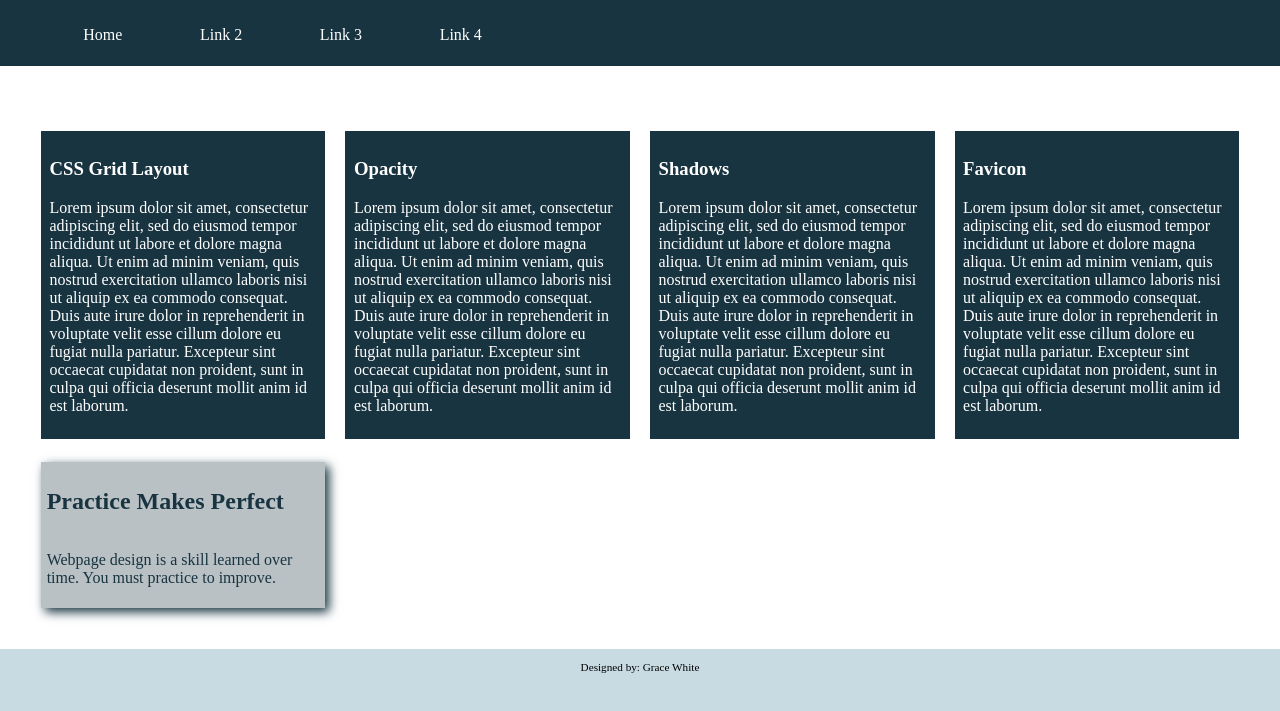
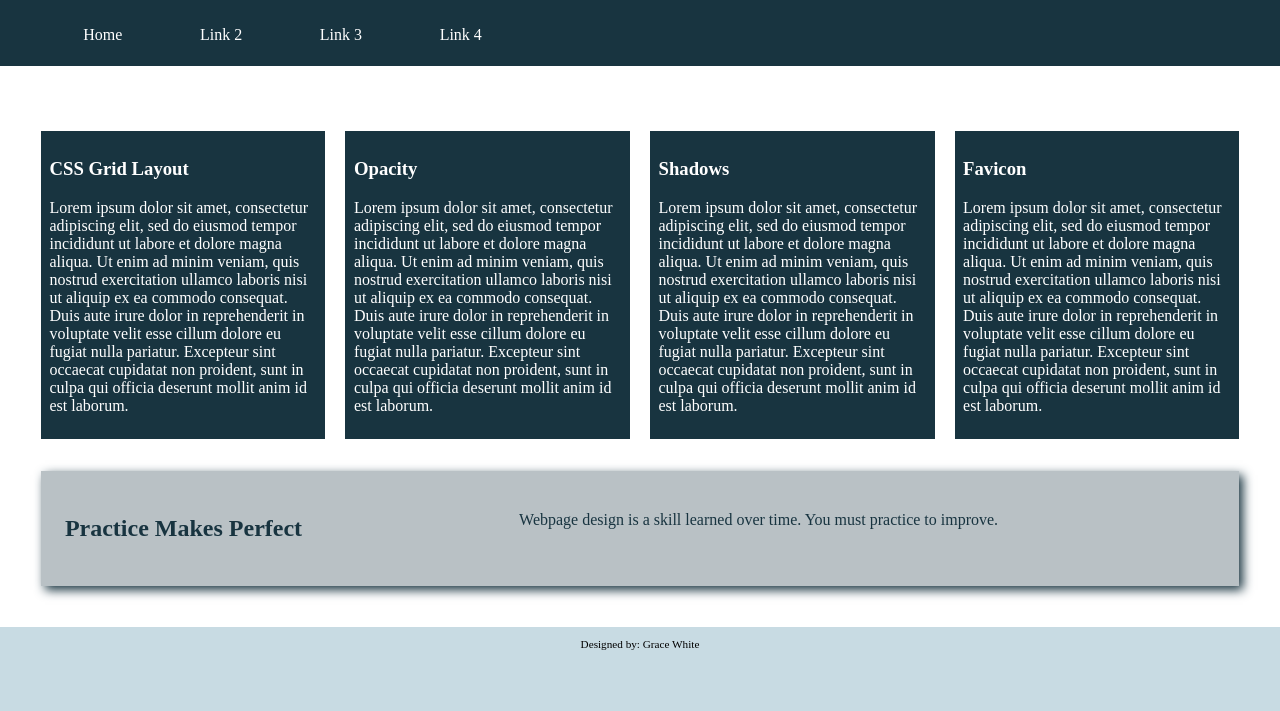
Before and after one commit to 334Fa23/ch7apply-gracewhite1, a plain HTML site: page index.html in a window 1280 px wide. Shown: the part 89-800 px from the top of the page. Drawn offline with Linux system fonts and the light colour scheme.

Commit message:
Update apply07.css

```diff
--- a/css/apply07.css
+++ b/css/apply07.css
@@ -99,7 +99,7 @@ footer {
 
     aside {
         display: grid;
-        grid-template-columns: auto;
+        grid-column: 1 / span 4;
     }
 
 }
```
